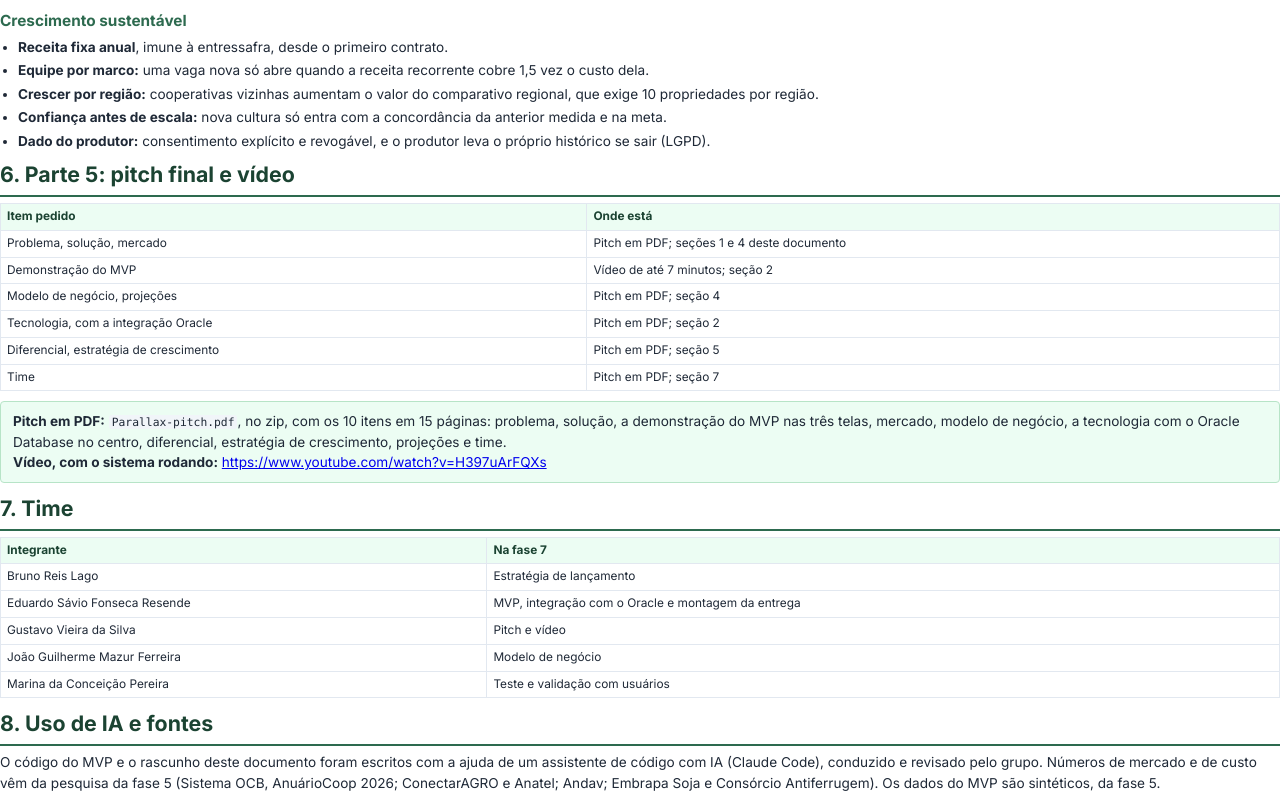
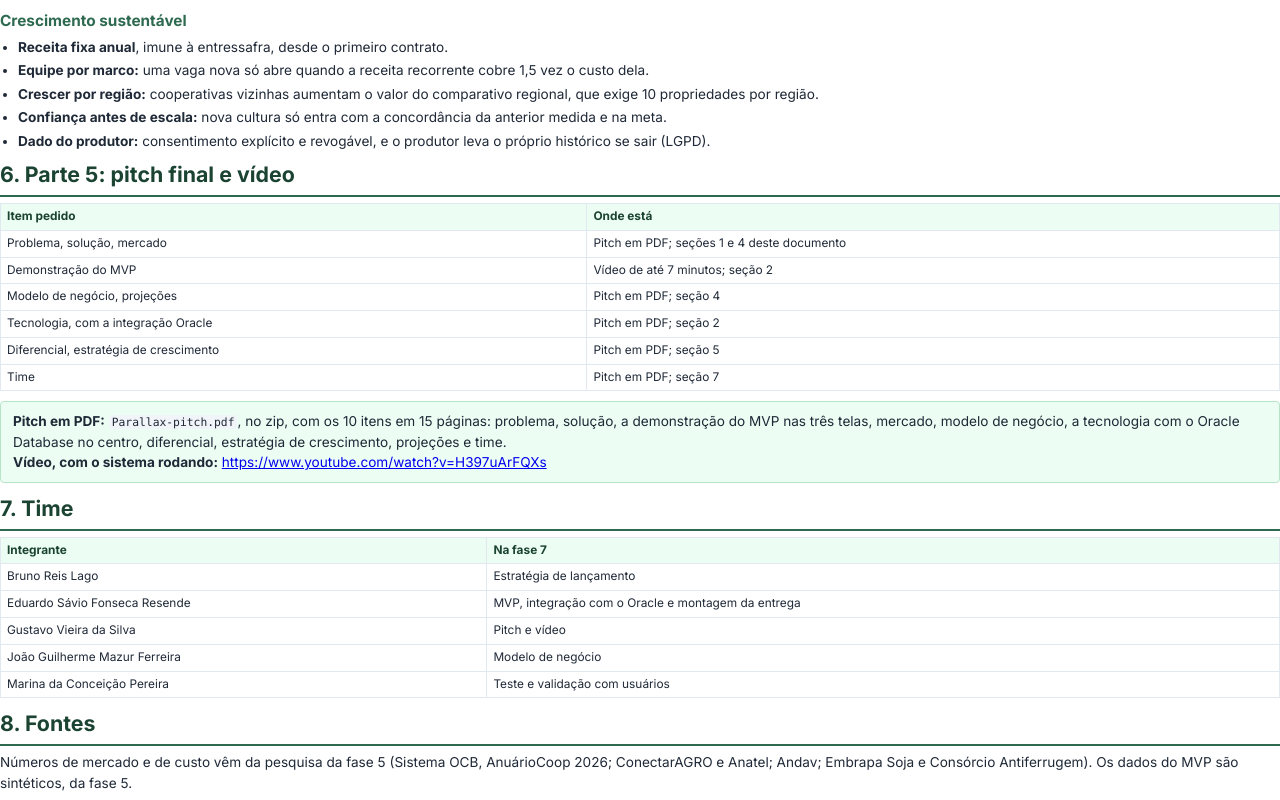
Before and after one commit to Dsfr62/fiap-parallax-mvp, a plain HTML site: page docs/documento/documento.html in a window 1280 px wide. Shown: the part 7505-8305 px from the top of the page. Drawn offline with Linux system fonts and the light colour scheme.

Commit message:
Documentação: guia de desenvolvimento em docs/ e fontes do documento

```diff
--- a/docs/documento/documento.html
+++ b/docs/documento/documento.html
@@ -346,8 +346,8 @@
     <tr><td>Marina da Conceição Pereira</td><td>Teste e validação com usuários</td></tr>
   </table>
 
-  <h2>8. Uso de IA e fontes</h2>
-  <p>O código do MVP e o rascunho deste documento foram escritos com a ajuda de um assistente de código com IA (Claude Code), conduzido e revisado pelo grupo. Números de mercado e de custo vêm da pesquisa da fase 5 (Sistema OCB, AnuárioCoop 2026; ConectarAGRO e Anatel; Andav; Embrapa Soja e Consórcio Antiferrugem). Os dados do MVP são sintéticos, da fase 5.</p>
+  <h2>8. Fontes</h2>
+  <p>Números de mercado e de custo vêm da pesquisa da fase 5 (Sistema OCB, AnuárioCoop 2026; ConectarAGRO e Anatel; Andav; Embrapa Soja e Consórcio Antiferrugem). Os dados do MVP são sintéticos, da fase 5.</p>
 </section>
 
 </body>
```
Also changed, not shown: 4 other files.
